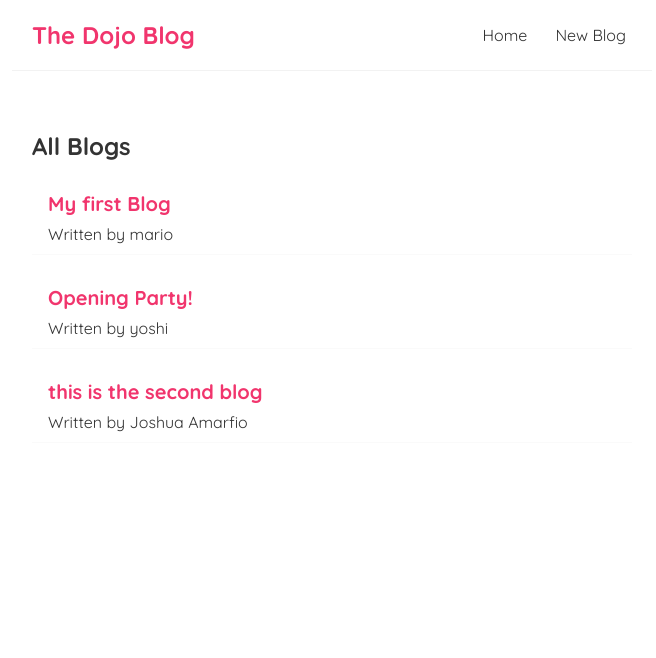
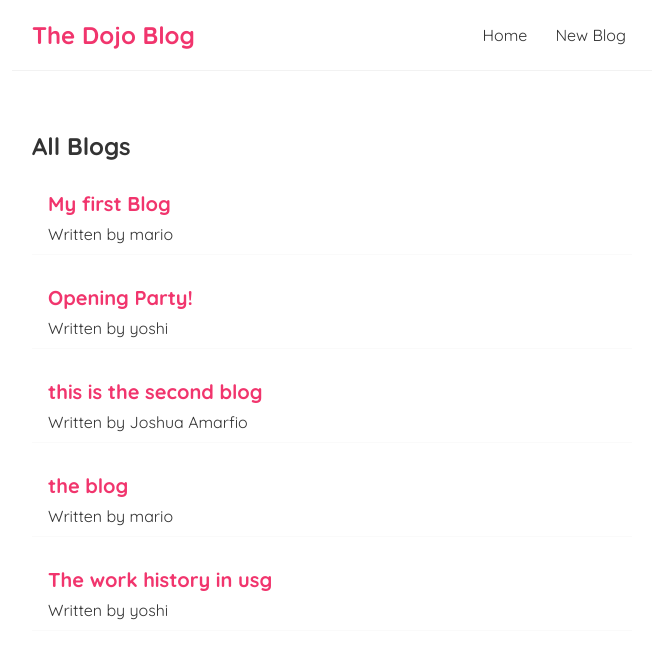
Before and after one commit to Amarfio/bojo-blog, a React (Create React App) app: page / in a window 1280 px wide. Shown: the top 658 px of the page, without its empty margins (308-964 px from the left). Built offline with nearby package versions, Linux system fonts and the light colour scheme; data requests are answered from the project's data file.

Commit message:
updated with lesson 30 thus programmatic redirects.

```diff
--- a/data/db.json
+++ b/data/db.json
@@ -17,6 +17,18 @@
       "body": "this is the content of the blog",
       "author": "Joshua Amarfio",
       "id": 3
+    },
+    {
+      "title": "the blog",
+      "body": "yeah blog",
+      "author": "mario",
+      "id": 4
+    },
+    {
+      "title": "The work history in usg",
+      "body": "this is the details of this blog",
+      "author": "yoshi",
+      "id": 5
     }
   ]
 }
--- a/src/Create.js
+++ b/src/Create.js
@@ -1,4 +1,5 @@
 import { useState } from "react";
+import { useHistory } from "react-router-dom";
 
 const Create = () => {
 
@@ -6,12 +7,28 @@ const Create = () => {
     const [title , setTitle] = useState('');
     const [body, setBody] = useState('');
     const [author, setAuthor] = useState('mario');
+    const [isPending, setIsPending] = useState(false);
+    const history = useHistory();
 
     const handleSubmit = (e)=> {
         e.preventDefault();
 
+        //code to collect new blog data and create an object from it.
         const blog = {title, body, author};
-        console.log(blog);
+        // console.log(blog);
+        setIsPending(true);
+
+        fetch('http://localhost:8000/blogs',{
+            method: 'POST',
+            headers: {"Content-Type": "application/json"},
+            body: JSON.stringify(blog)
+        }).then(()=>{
+            console.log('new blog added');
+            setIsPending(false);
+
+            //go to the home page
+            history.push('/');
+        })
     }
     return (
 
@@ -41,7 +58,8 @@ const Create = () => {
                     <option value="yoshi">Yoshi</option>
                 </select>
 
-                <button type="submit">Add blog</button>
+                {!isPending && <button type="submit">Add blog</button>}
+                {isPending && <button type="submit">Adding blog ...</button>}
             </form>
     </div>
     );
```
